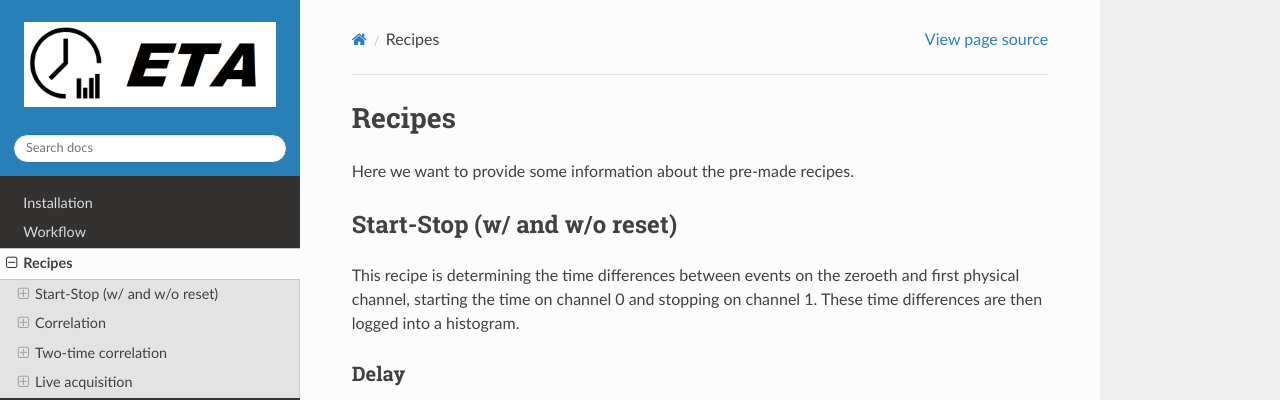
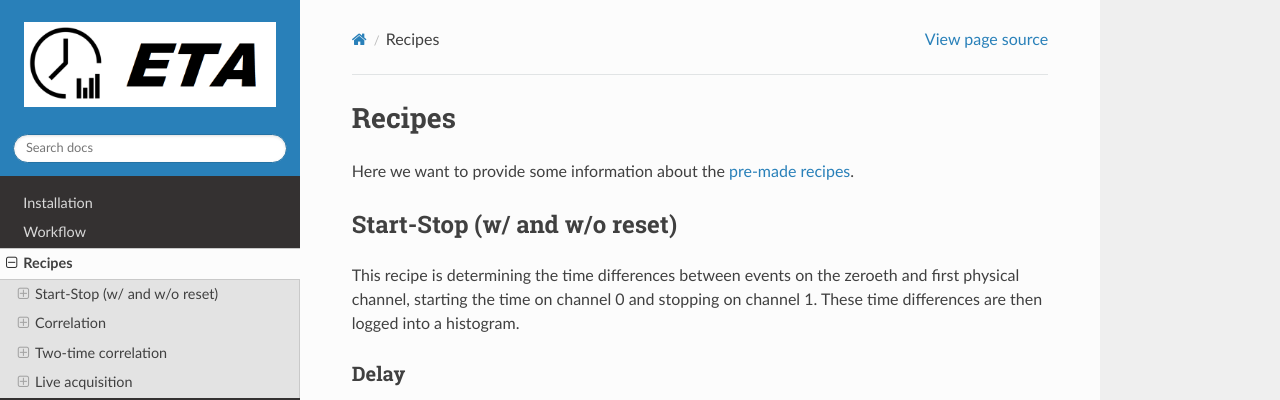
Before and after one commit to timetag/timetag.github.io, a Sphinx documentation site: the page built from docs/recipes.rst, in a window 1280 px wide and 900 px high. Shown: the top 400 px of the window. Built offline with Sphinx 7.4.7 and the Read the Docs theme 2.0.0, drawn with Linux system fonts in a browser that asks for light colours.

Commit message:
Update recipes.rst

```diff
--- a/docs/recipes.rst
+++ b/docs/recipes.rst
@@ -1,7 +1,8 @@
 ============
 Recipes
 ============
-Here we want to provide some information about the pre-made recipes.
+Here we want to provide some information about the `pre-made recipes
+<https://drive.google.com/drive/folders/1d3CQJS5BMPNb_UgSTPeT-DsAJt-uG_EZ?usp=sharing>`_.
 
 Start-Stop (w/ and w/o reset)
 ------------------------------
```
